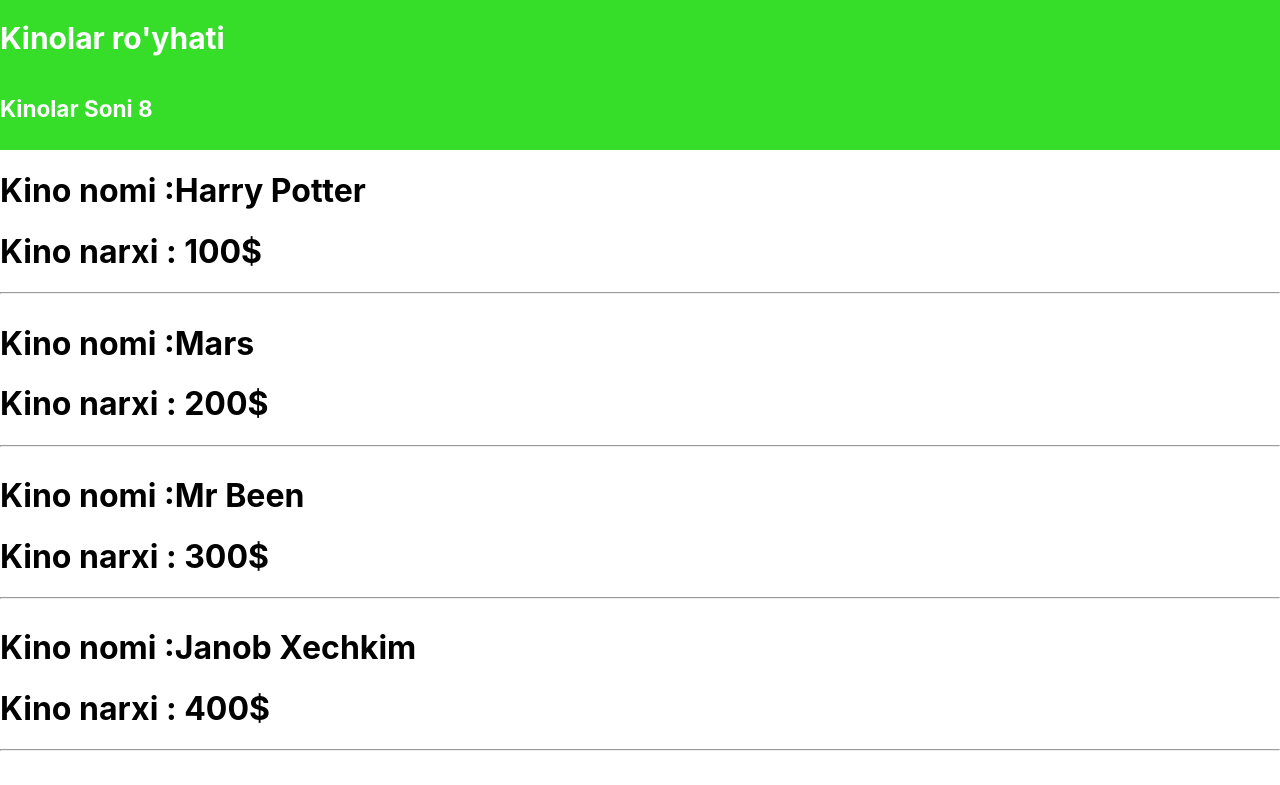
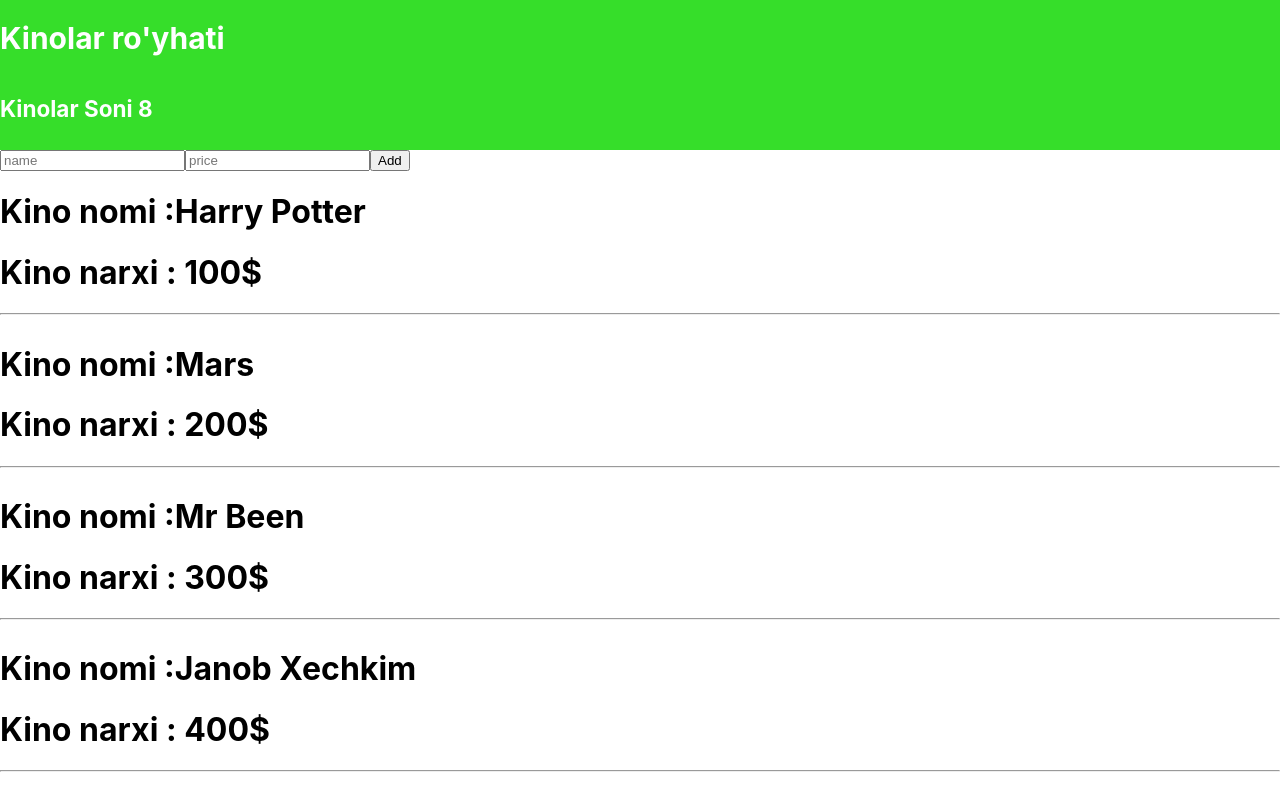
Before and after one commit to axx7007/contextapi, a React (Create React App) app: page / in a window 1280 px wide. Shown: the top 785 px of the page. Built offline with nearby package versions, Linux system fonts and the light colour scheme.

Commit message:
Add component created and tested

```diff
--- /dev/null
+++ b/src/Add/index.jsx
@@ -0,0 +1,35 @@
+import React, { useContext, useState } from "react";
+import { Container } from "./style";
+import { Kino } from "../context";
+
+const Add = () => {
+  const [name, setName] = useState("");
+  const [price, setPrice] = useState("");
+  const [data, setData] = useContext(Kino);
+
+  const onAdd = () => {
+    console.log(name, price);
+    setData((prev) => [
+      ...prev,
+      { id: data.length + 1, name: name, price: price },
+    ]);
+    setName("");
+    setPrice("");
+  };
+  return (
+    <Container>
+      <input
+        placeholder="name"
+        value={name}
+        onChange={(e) => setName(e.target.value)}
+      />
+      <input
+        placeholder="price"
+        value={price}
+        onChange={(e) => setPrice(e.target.value)}
+      />
+      <button onClick={onAdd}>Add</button>
+    </Container>
+  );
+};
+export default Add;
--- /dev/null
+++ b/src/Add/style.js
@@ -0,0 +1,6 @@
+import styled from 'styled-components'
+
+
+export const Container = styled.div`
+display:flex;
+`
--- a/src/App.js
+++ b/src/App.js
@@ -1,11 +1,13 @@
 import React from 'react'
 import MovieList from "./MovieList"
+import Add from './Add'
 import Navbar from './Navbar'
 function App() {
 
   return (
     <div className="App">
       <Navbar />
+      <Add />
       <MovieList />
     </div>
   );
```
